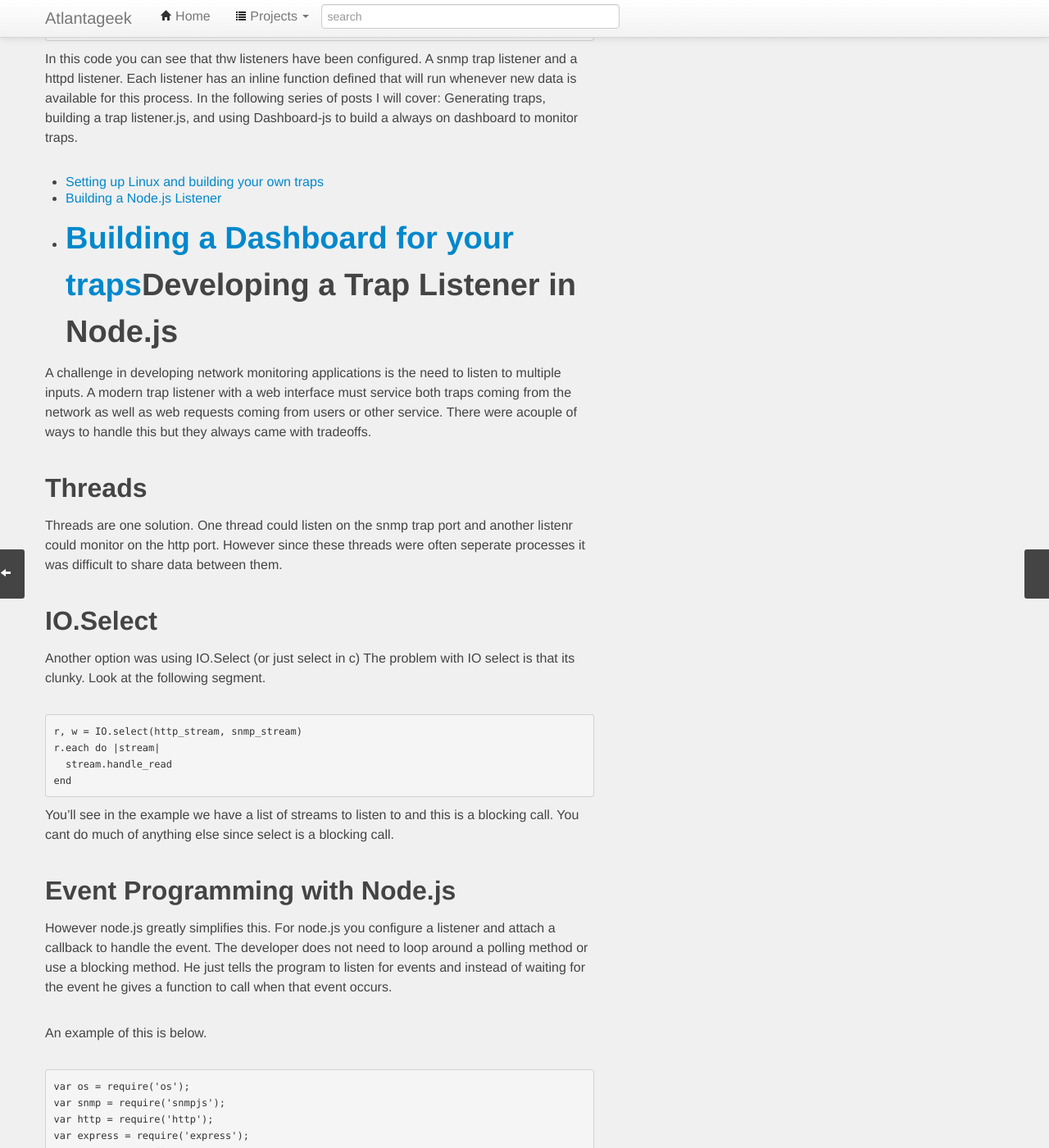
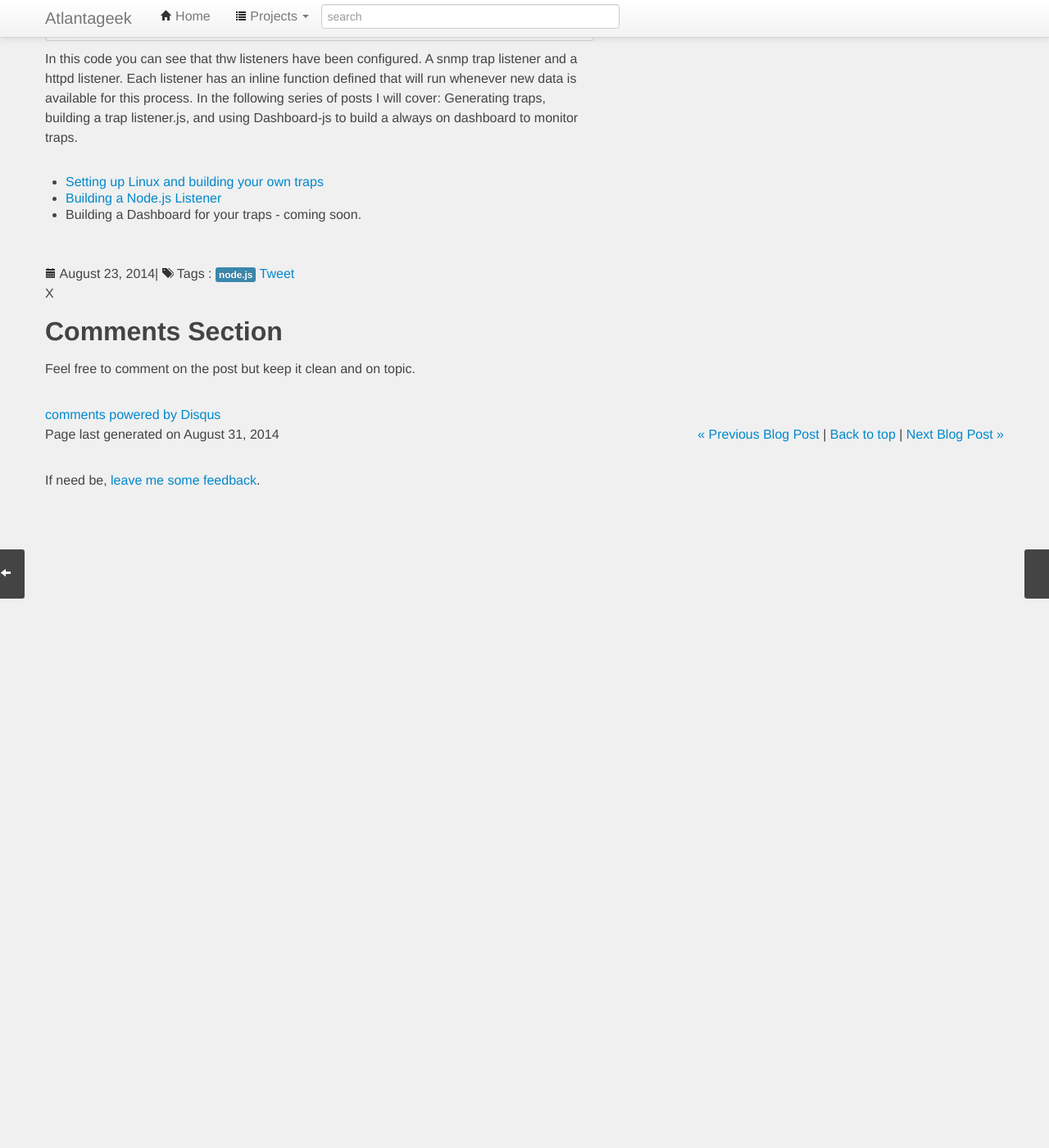
Before and after one commit to atlantageek/atlantageek, a Jekyll site: the page built from _posts/2014-08-23-snmp-trap-listener-in-node.md, in a window 1280 px wide and 1400 px high, scrolled down 1693 px. Shown: the whole window at 82% size. Built offline with Jekyll 4.4.1, drawn with Linux system fonts in a browser that asks for light colours; Markdown is read by kramdown in place of the engine named in the settings; comment, search, counter and statistics services are not loaded; some of the changed text lies outside the part shown.

Commit message:
fix post

```diff
--- a/_posts/2014-08-23-snmp-trap-listener-in-node.md
+++ b/_posts/2014-08-23-snmp-trap-listener-in-node.md
@@ -10,76 +10,6 @@
 ---
 Developing a Trap Listener in Node.js
 =========
-
-
-A challenge in developing network monitoring applications is the need to listen to multiple inputs. A modern trap listener with a web interface must service both traps coming from the network as well as web requests coming from users or other service. There were acouple of ways to handle this but they always came with tradeoffs.
-
-Threads
--------
-Threads are one solution. One thread could listen on the snmp trap port and another listenr could monitor on the http port. However since these threads were often seperate processes it was difficult to share data between them.
-
-IO.Select
----------
-Another option was using IO.Select (or just select in c) The problem with IO select is that its clunky. Look at the following segment.
-
-
-
-
-    r, w = IO.select(http_stream, snmp_stream)
-    r.each do |stream|
-      stream.handle_read
-    end
-
-
-You'll see in the example we have a list of streams to listen to and this is a blocking call.  You cant do much of anything else since select is a blocking call.
-
-Event Programming with Node.js
-------------------------------
-
-However node.js greatly simplifies this. For node.js you configure a listener and attach a callback to handle the event. The developer does not need to loop around a polling method or use a blocking method.  He just tells the program to listen for events and instead of waiting for the event he gives a function to call when that event occurs.
-
-An example of this is below.
-
-
-    var os = require('os');
-    var snmp = require('snmpjs');
-    var http = require('http');
-    var express = require('express');
-    var app = express();
-
-    var result=[];
-
-    //Setup http server code
-    app.use(express.static('public'));
-    app.get('/get_today_count', function(req, res) {
-        console.log(result.length);
-        res.send(result.length.toString());
-    });
-
-    var httpd = app.listen(3001, function() {
-        console.log('Listening on port %d', server.address().port);
-    });
-
-
-    var trapd = snmp.createTrapListener();
-
-    trapd.on('trap', function(msg){
-        result.push(msg);
-        var now = new Date();
-        console.log("Trap Received " + now);
-        console.log(result.length);
-    });
-
-    trapd.bind({family: 'udp4', port: 162});
-
-
-In this code you can see that thw listeners have been configured.  A snmp trap listener and a httpd listener. Each listener has an inline function defined that will run whenever new data is available for this process.  In the following series of posts I will cover: Generating traps, building a trap listener.js, and using Dashboard-js to build a always on dashboard to monitor traps.
-
-* [Setting up Linux and building your own traps](http://www.google.com)
-* [Building a Node.js Listener](http://www.google.com)
-* [Building a Dashboard for your traps](http://www.google.com)Developing a Trap Listener in Node.js
-=========
-
 
 A challenge in developing network monitoring applications is the need to listen to multiple inputs. A modern trap listener with a web interface must service both traps coming from the network as well as web requests coming from users or other service. There were acouple of ways to handle this but they always came with tradeoffs.
 
```
